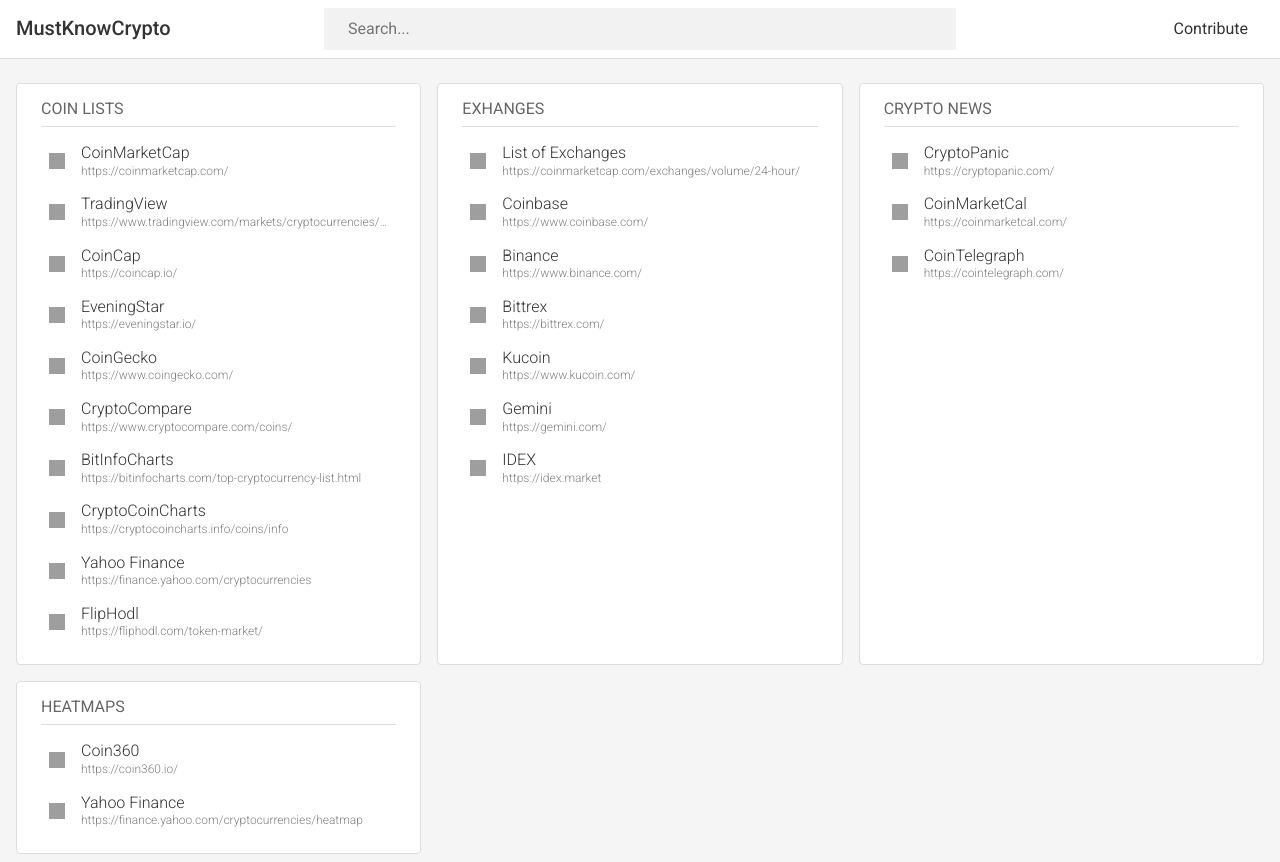
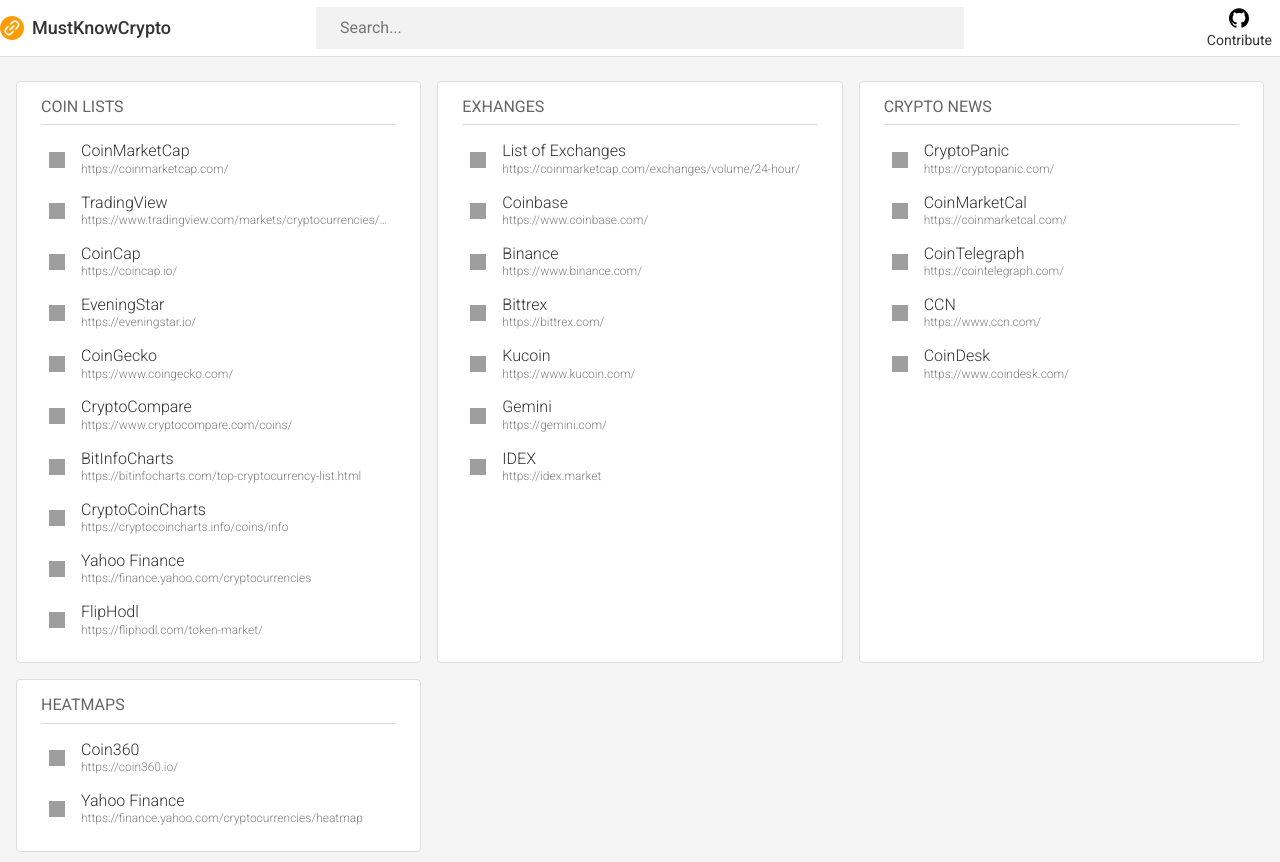
Before and after one commit to Deba9398/must-know-crypto, a plain HTML site: page index.html in a window 1280 px wide. Drawn offline with nearby package versions, Linux system fonts and the light colour scheme; grey boxes are pictures that could not be loaded.

Commit message:
Header improvements

```diff
--- a/index.html
+++ b/index.html
@@ -25,11 +25,17 @@
         <header>
             <div class="header-container">
                 <div class="left">
-                    <h1 class="title">MustKnowCrypto</h1>
+                    <h1 class="title">
+                        <img src="images/favicon/favicon-32x32.png">
+                        MustKnowCrypto
+                    </h1>
                 </div>
                 <input type="text" class="search-textbox" placeholder="Search..." v-model="search">
                 <div class="right">
-                    <a href="https://github.com/Deba9398/must-know-crypto">Contribute</a>
+                    <a href="https://github.com/Deba9398/must-know-crypto" class="contribute-link">
+                        <img src="images/github.svg" />
+                        Contribute
+                    </a>
                 </div>
             </div>
 
--- a/style.css
+++ b/style.css
@@ -5,8 +5,16 @@ body {
 }
 
 h1.title {
-    font-size: 20px;
+    font-size: 18px;
     flex: 1 1 0;
+    display: flex;
+    align-items: center;
+}
+
+h1.title > img {
+    height: 24px;
+    width: 24px;
+    margin-right: 8px;
 }
 
 header {
@@ -17,7 +25,7 @@ header {
 header .header-container {
     display: flex;
     align-items: center;
-    max-width: calc(1280px - 32px);
+    max-width: 1280px;
     margin: 0 auto;
     width: 100%;
     padding: 4px 0;
@@ -155,3 +163,21 @@ a > div {
     text-align: center;
     color: rgba(0,0,0,0.7);
 }
+
+.contribute-link {
+    display: flex;
+    flex-direction: column;
+    font-size: 14px;
+    padding: 4px 8px;
+    border-radius: 4px;
+}
+
+.contribute-link:hover {
+    background: rgba(0, 0, 0, 0.05);
+}
+
+.contribute-link img {
+    height: 20px;
+    width: 20px;
+    padding-bottom: 4px;
+}
--- a/website-list.js
+++ b/website-list.js
@@ -31,7 +31,9 @@ const WEBSITE_LIST = [
         links: [
             { title: 'CryptoPanic', url: 'https://cryptopanic.com/' },
             { title: 'CoinMarketCal', url: 'https://coinmarketcal.com/' },
-            { title: 'CoinTelegraph', url: 'https://cointelegraph.com/' }
+            { title: 'CoinTelegraph', url: 'https://cointelegraph.com/' },
+            { title: 'CCN', url: 'https://www.ccn.com/' },
+            { title: 'CoinDesk', url: 'https://www.coindesk.com/' }
         ]
     },
     {
```
Also changed, not shown: images/github.svg (added).
